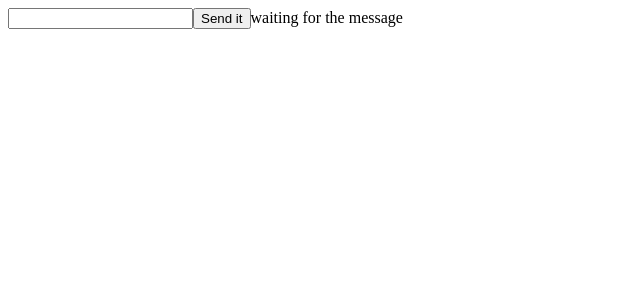
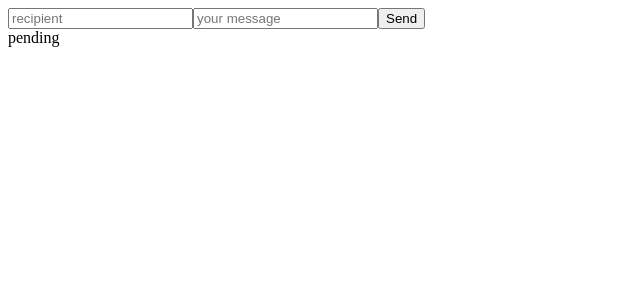
Before and after one commit to ildanaruzybayeva/letter-future-self-node-react, a React (Create React App) app in the folder client/: page / in a window 1280 px wide. Shown: the top 300 px of the page, without its empty margins (0-640 px from the left). Built offline with nearby package versions, Linux system fonts and the light colour scheme.

Commit message:
Add status, loading and recipient

```diff
--- a/client/src/App.js
+++ b/client/src/App.js
@@ -1,37 +1,9 @@
-import React, { useState } from 'react';
-import axios from 'axios'
-const BACKEND_ROOT = 'http://localhost:5000/'
+import React from 'react';
+import Form from './components/Form'
 
 function App() {
-  const [text, setText] = useState("");
-  const [status, setStatus] = useState("waiting for the message")
-
-  function handleChange(e) {
-    setText(e.target.value)
-  }
-
-  const data = {
-    message: text
-  }
-
-  const addMessage = () => {
-    axios.post(`${BACKEND_ROOT}api`, data)
-      .then(() => {
-        setText('')
-        setStatus('Message sent')
-      })
-      .catch(() => {
-        setStatus('Message not sent')
-      })
-  }
   return (
-    <div className="App">
-      <input type="text" value={text} onChange={handleChange} />
-      <button onClick={addMessage} type="submit">
-        Send it
-      </button>
-      {status}
-    </div>
-  );
+    <Form />
+  )
 }
 export default App;
--- a/client/src/components/Form.js
+++ b/client/src/components/Form.js
@@ -1,29 +1,61 @@
 import React, { useState } from 'react';
+import axios from 'axios'
+import Status from './Status'
 
 const Form = props => {
-    const [message, setMessage] = useState('');
+    const BACKEND_ROOT = 'http://localhost:5000/'
+    const [text, setText] = useState('');
+    const [status, setStatus] = useState('pending')
+    const [loading, setLoading] = useState()
+    const [recipient, setRecipient] = useState('')
 
-    const handleInputChange = event => {
-        setMessage(event.target.value)
-    };
+    function handleChange(e) {
+        setText(e.target.value)
+    }
 
-    const handleInputSubmit = event => {
-        event.preventDefault();
-        props.addMsg(message);
-        setMessage('');
-    };
+    function handleRecipient(e) {
+        setRecipient(e.target.value)
+    }
 
+    const data = {
+        message: text,
+        email: recipient
+    }
+
+    const sendMessage = (e) => {
+        e.preventDefault();
+        setLoading('loading')
+        axios.post(`${BACKEND_ROOT}api`, data)
+            .then(() => {
+                setText('')
+                setRecipient('')
+                setLoading()
+                setStatus(`Message sent to ${recipient}`)
+            })
+            .catch(() => {
+                setStatus('Message failed to sent')
+            })
+    }
     return (
-        <form onSubmit={handleInputSubmit}>
-            <label>Message</label>
-            <input
-                type="text"
-                name="name"
-                value={message}
-                onChange={handleInputChange}
-            />
-            <button>Add a new user</button>
-        </form>
+        <div className="App">
+            <form onSubmit={sendMessage}>
+                <input
+                    type="email"
+                    value={recipient}
+                    placeholder="recipient"
+                    onChange={handleRecipient}
+                    required />
+                <input
+                    type="text"
+                    value={text}
+                    placeholder="your message"
+                    onChange={handleChange}
+                    required />
+                <button type="submit">Send</button>
+            </form>
+            {loading}
+            <Status status={status} />
+        </div>
     );
 }
 
--- /dev/null
+++ b/client/src/components/Status.js
@@ -0,0 +1,9 @@
+import React from 'react'
+
+export default function Status(props) {
+    return (
+        <div>
+            {props.status}
+        </div>
+    )
+}
```
Also changed, not shown: 1 other file (tests, documents, lock files or other folders).
